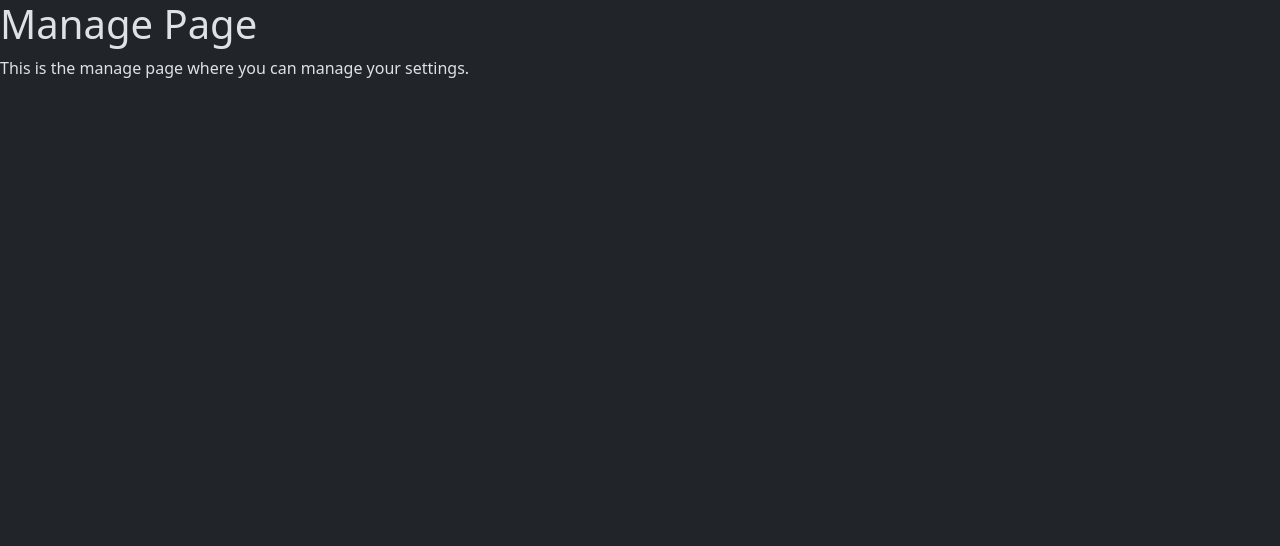
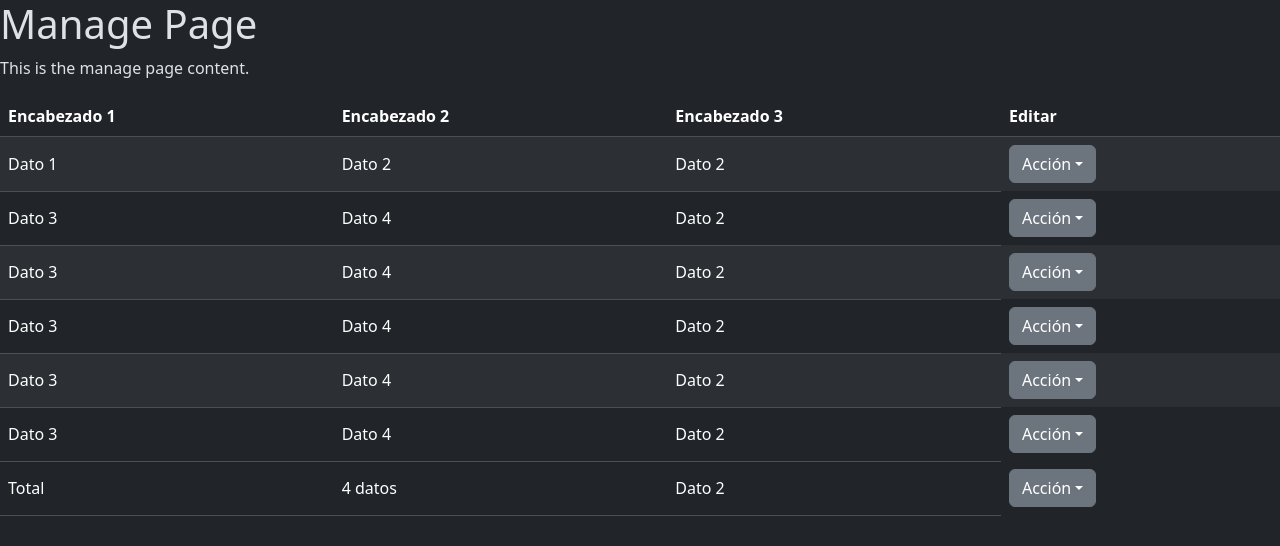
Before and after one commit to leonidesha/bar_goat, a React (Vite) app: page /manage in a window 1280 px wide. Shown: the top 546 px of the page. Built offline with nearby package versions, Linux system fonts and the light colour scheme; sample sign-in values are in the browser's storage.

Commit message:
actualizando

```diff
--- a/package.json
+++ b/package.json
@@ -10,6 +10,7 @@
     "preview": "vite preview"
   },
   "dependencies": {
+    "@popperjs/core": "^2.11.8",
     "@tsparticles/engine": "^3.8.1",
     "@tsparticles/react": "^3.0.0",
     "@tsparticles/slim": "^3.8.1",
--- a/src/AdminLogin.css
+++ b/src/AdminLogin.css
@@ -7,7 +7,7 @@
   align-items: center; /* Centra verticalmente */
 }
 
-.container {
+.container-login {
   max-width: 400px;
   margin: 0 auto;
   padding: 50px;
@@ -28,8 +28,28 @@
   background: rgba(0, 0, 0, 0.3); /* Fondo semitransparente para ver el blur */
   backdrop-filter: blur(8px);
   -webkit-backdrop-filter: blur(8px); /* Soporte Safari */
+  overflow: hidden;
+  z-index: 20;
+}
+.div-animasd {
+  content: "";
+  position: absolute;
+  width: 150px;
+  height: 140%;
+  background: linear-gradient(#ff00c8, #6aff00);
+  animation: animate 3s linear infinite;
+}
+
+@keyframes animate {
+  0% {
+    transform: rotate(0deg);
+  }
+  100% {
+    transform: rotate(360deg);
+  }
 }
 .form-row {
+  position: relative;
   display: flex;
   align-items: center;
   justify-content: flex-start;
--- a/src/AdminLogin.tsx
+++ b/src/AdminLogin.tsx
@@ -14,7 +14,7 @@ export default function AdminLogin() {
     e.preventDefault();
 
     try {
-      const response = await fetch("http://127.0.0.1:3000/api/login", {
+      const response = await fetch("http://192.168.204.202:3000/api/login", {
         method: "POST",
         headers: { "Content-Type": "application/json" },
         body: JSON.stringify({ usuario, password }),
@@ -37,7 +37,8 @@ export default function AdminLogin() {
 
   return (
     <div className="root-div">
-      <div className="container">
+      <div className="div-anim">
+        <div className="container-login">
           <form onSubmit={handleLogin}>
             <div className="form-row">
               <label htmlFor="usuario">Usuario:</label>
@@ -59,6 +60,7 @@ export default function AdminLogin() {
                 onChange={(e) => setPassword(e.target.value)}
               />
             </div>
+
             {error && (
               <div style={{ color: "red", marginBottom: 10 }}>{error}</div>
             )}
@@ -70,5 +72,6 @@ export default function AdminLogin() {
           </form>
         </div>
       </div>
+    </div>
   );
 }
--- a/src/ManagePage.css
+++ b/src/ManagePage.css
@@ -0,0 +1,4 @@
+.manage-page {
+  justify-content: center;
+  align-items: center;
+}
--- a/src/ManagePage.tsx
+++ b/src/ManagePage.tsx
@@ -1,10 +1,12 @@
 import "./ManagePage.css";
+import TableComponent from "./components/TableComponent";
 function ManagePage() {
   return (
-    <div>
-      <h1>Manage Page</h1>
-      <p>This is the manage page where you can manage your settings.</p>
-    </div>
+    <>
+      <div className="manage-page">
+        <TableComponent />
+      </div>
+    </>
   );
 }
 export default ManagePage;
--- a/src/components/CustomButton.css
+++ b/src/components/CustomButton.css
@@ -1,9 +1,9 @@
-ul {
+.custom-button {
   padding: 0;
   list-style-type: none;
 }
 
-li {
+.custom-button-item {
   font-size: 25px;
   width: 8em;
   height: 2em;
@@ -14,8 +14,8 @@ li {
   cursor: pointer;
 }
 
-li::before,
-li::after {
+.custom-button-item::before,
+.custom-button-item::after {
   content: "";
   position: absolute;
   width: inherit;
@@ -23,21 +23,21 @@ li::after {
   z-index: -1;
 }
 
-li::before {
+.custom-button-item::before {
   height: 80%;
   top: 10%;
   left: calc(-0.15em - 0.08em * 2);
   filter: brightness(0.8);
 }
 
-li::after {
+.custom-button-item::after {
   height: 60%;
   top: 20%;
   left: calc(-0.15em * 2 - 0.08em * 3);
   filter: brightness(0.6);
 }
 
-li span {
+.custom-button-item span {
   position: relative;
   height: 120%;
   top: -10%;
@@ -53,6 +53,6 @@ li span {
   transition: 0.3s;
 }
 
-li:hover span {
+.custom-button-item:hover span {
   transform: translateX(0.15em);
 }
--- a/src/components/CustomButton.tsx
+++ b/src/components/CustomButton.tsx
@@ -5,8 +5,8 @@ interface CustomButtonProps {
 function CustomButton(props: CustomButtonProps) {
   const { text1 } = props;
   return (
-    <ul>
-      <li>
+    <ul className="custom-button">
+      <li className="custom-button-item">
         <span>{text1}</span>
       </li>
     </ul>
--- /dev/null
+++ b/src/components/DropDownButton.tsx
@@ -0,0 +1,37 @@
+export default function DropDownButton({
+  children,
+}: {
+  children?: React.ReactNode;
+}) {
+  return (
+    <>
+      <div className="dropdown">
+        <button
+          className="btn btn-secondary dropdown-toggle"
+          type="button"
+          data-bs-toggle="dropdown"
+          aria-expanded="false"
+        >
+          {children || "Dropdown button"}
+        </button>
+        <ul className="dropdown-menu">
+          <li>
+            <a className="dropdown-item" href="#">
+              Action
+            </a>
+          </li>
+          <li>
+            <a className="dropdown-item" href="#">
+              Another action
+            </a>
+          </li>
+          <li>
+            <a className="dropdown-item" href="#">
+              Something else here
+            </a>
+          </li>
+        </ul>
+      </div>
+    </>
+  );
+}
--- /dev/null
+++ b/src/components/TableComponent.css
@@ -0,0 +1,7 @@
+.main_div_table {
+  height: 100vh;
+  width: 100vw;
+}
+.table_comp {
+  padding: 1px;
+}
--- /dev/null
+++ b/src/components/TableComponent.tsx
@@ -0,0 +1,69 @@
+import DropDownAcciónon from "./DropDownButton";
+import "./TableComponent.css";
+
+export default function TableComponent() {
+  return (
+    <div className="main_div_table table-responsive">
+      <h1>Manage Page</h1>
+      <p>This is the manage page content.</p>
+      {
+        <table className="table_comp table table-striped table-hover align-middle">
+          <thead>
+            <tr>
+              <th>Encabezado 1</th>
+              <th>Encabezado 2</th>
+              <th>Encabezado 3</th>
+              <th>Editar</th>
+            </tr>
+          </thead>
+          <tbody>
+            <tr>
+              <td>Dato 1</td>
+              <td>Dato 2</td>
+              <td>Dato 2</td>
+              <DropDownAcciónon>Acción</DropDownAcciónon>
+            </tr>
+            <tr>
+              <td>Dato 3</td>
+              <td>Dato 4</td>
+              <td>Dato 2</td>
+              <DropDownAcciónon>Acción</DropDownAcciónon>
+            </tr>
+            <tr>
+              <td>Dato 3</td>
+              <td>Dato 4</td>
+              <td>Dato 2</td>
+              <DropDownAcciónon>Acción</DropDownAcciónon>
+            </tr>
+            <tr>
+              <td>Dato 3</td>
+              <td>Dato 4</td>
+              <td>Dato 2</td>
+              <DropDownAcciónon>Acción</DropDownAcciónon>
+            </tr>
+            <tr>
+              <td>Dato 3</td>
+              <td>Dato 4</td>
+              <td>Dato 2</td>
+              <DropDownAcciónon>Acción</DropDownAcciónon>
+            </tr>
+            <tr>
+              <td>Dato 3</td>
+              <td>Dato 4</td>
+              <td>Dato 2</td>
+              <DropDownAcciónon>Acción</DropDownAcciónon>
+            </tr>
+          </tbody>
+          <tfoot>
+            <tr>
+              <td>Total</td>
+              <td>4 datos</td>
+              <td>Dato 2</td>
+              <DropDownAcciónon>Acción</DropDownAcciónon>
+            </tr>
+          </tfoot>
+        </table>
+      }
+    </div>
+  );
+}
--- a/src/main.tsx
+++ b/src/main.tsx
@@ -2,6 +2,7 @@ import React from "react";
 import ReactDOM from "react-dom/client";
 import App from "./App.tsx";
 import "bootstrap/dist/css/bootstrap.min.css";
+import "bootstrap/dist/js/bootstrap.bundle.min.js";
 import "./assets/fonts/fonts.css";
 import { AuthProvider } from "./components/AuthContext.tsx";
 
```
Also changed, not shown: 1 other file (tests, documents, lock files or other folders). Lines whose indentation alone changed are shown as unchanged.
